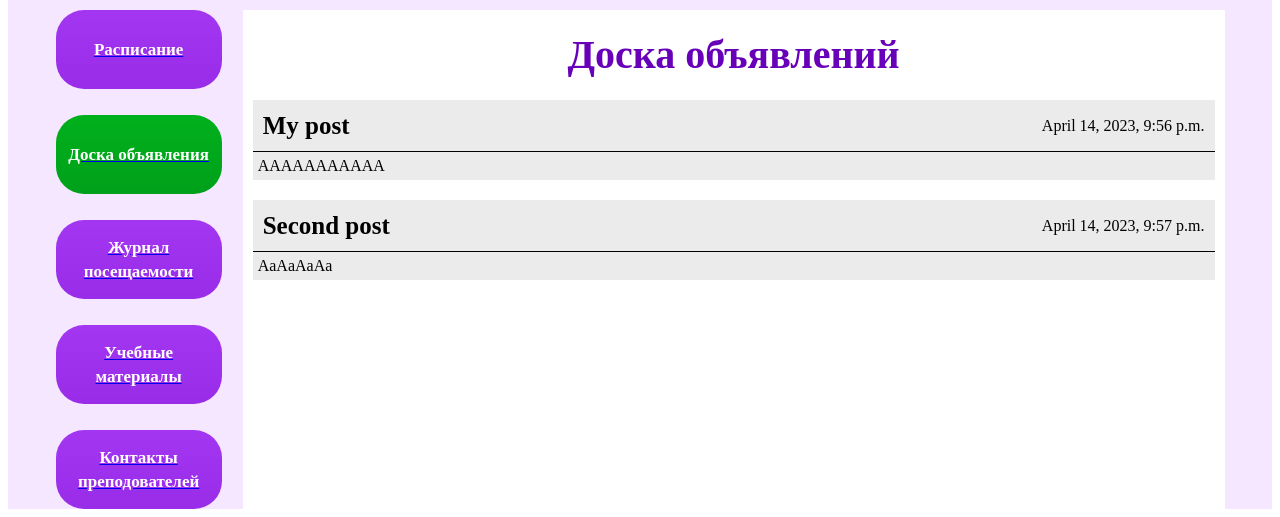
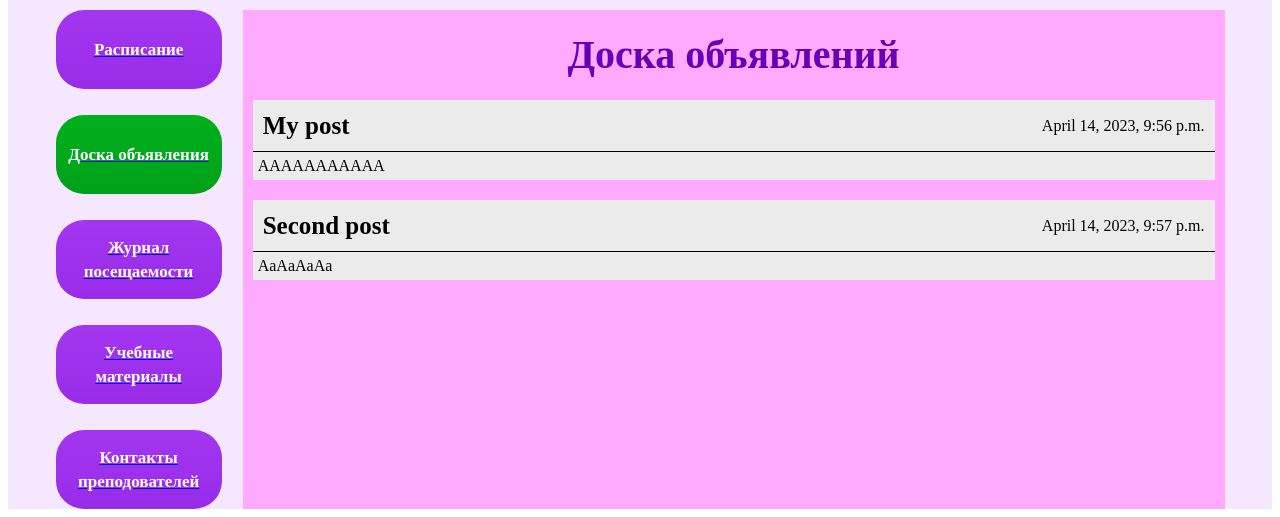
Before and after one commit to A1danz/superb_assistant, a Django app: page / in a window 1280 px wide. Shown: the part 337-854 px from the top of the page. Run offline with Django 4.2, Linux system fonts and the light colour scheme; data comes from the database, SQL or seed files in the repository.

Commit message:
add parametr in css

```diff
--- a/superb_assistant/main/static/main/css/style.css
+++ b/superb_assistant/main/static/main/css/style.css
@@ -81,12 +81,13 @@ header{
 
 .noticeboard{
   padding: 20px 10px 70px;
-  background-color: #fff;
+  background-color: #faf;
   display: flex;
   flex-direction: column;
   align-items: center;
   width: 100%;
 }
+
 .noticeboard__title{
   font-weight: 700;
   font-size: 40px;
```
